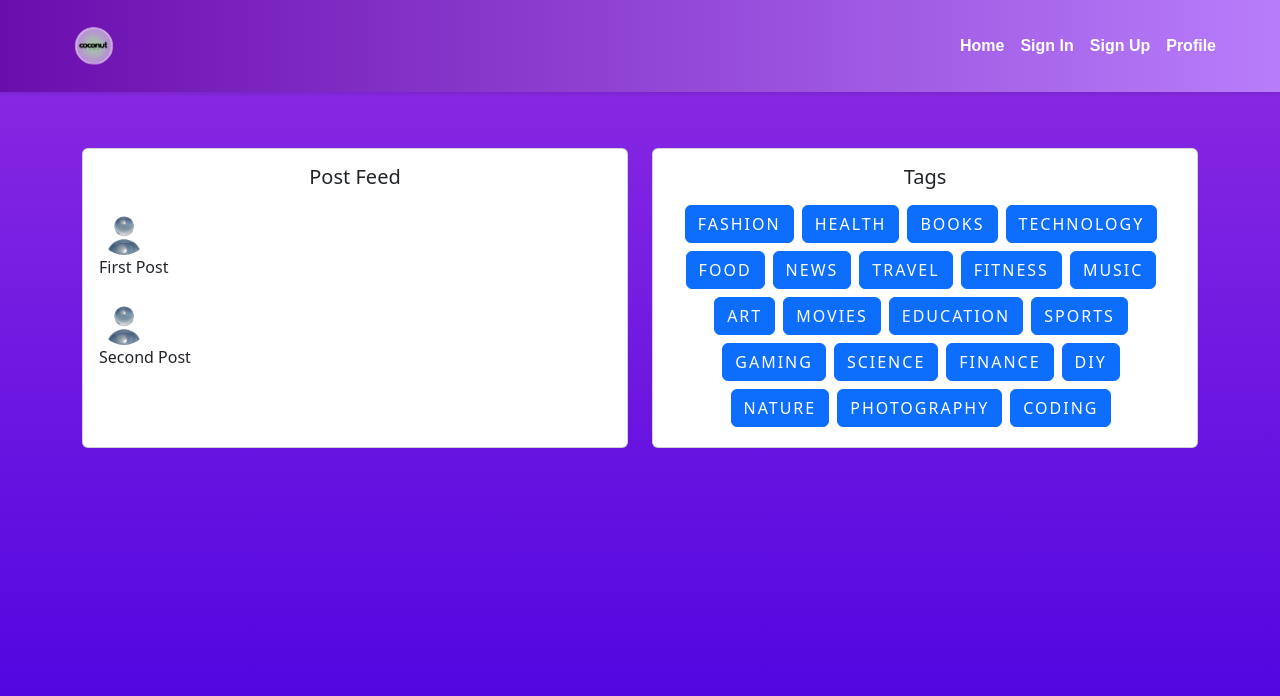
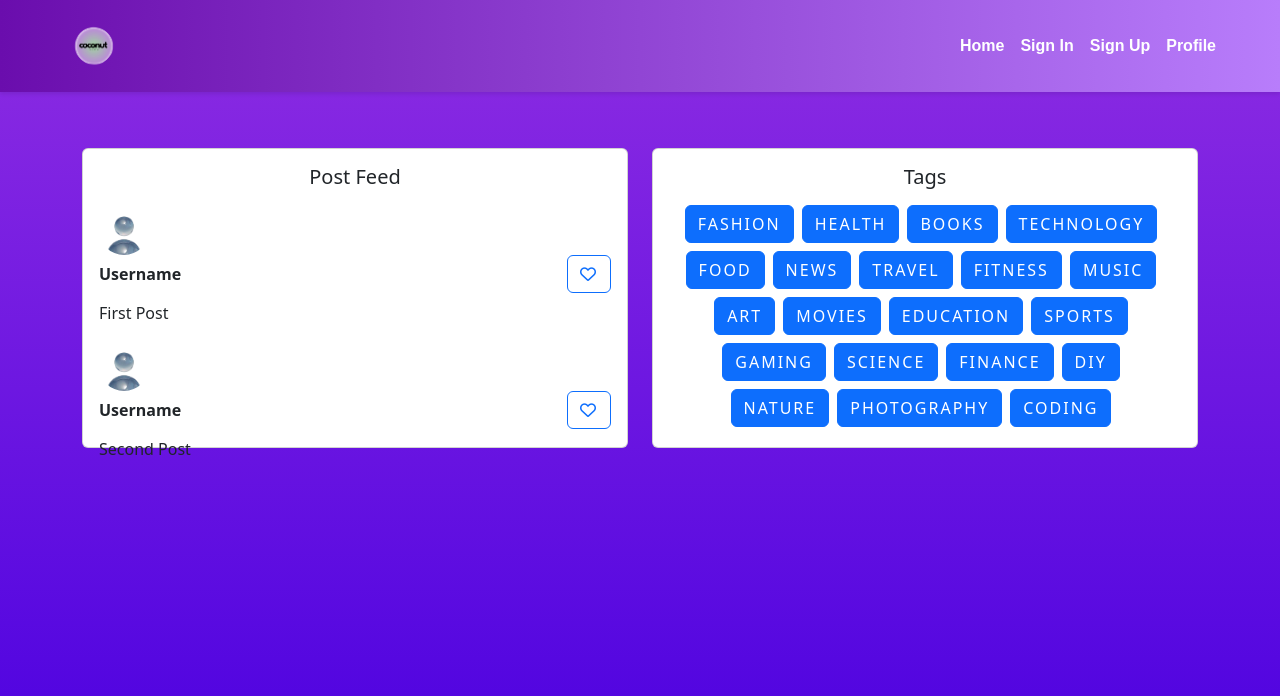
Before and after one commit to EmilijaPaleckyte/React-apollo-stack-SOCIAL_MEDIA, a React (Vite) app in the folder client/: page / in a window 1280 px wide. Shown: the top 696 px of the page. Built offline with nearby package versions, Linux system fonts and the light colour scheme.

Commit message:
reqs better

```diff
--- a/client/src/components/home.jsx
+++ b/client/src/components/home.jsx
@@ -1,5 +1,5 @@
 import "./button.css";
-import "./selected.css"
+import "./selected.css";
 
 import { useContext, useState } from "react";
 
@@ -195,6 +195,11 @@ const profileLink = "/profile";
 
 const PostFeed = () => {
   const { posts } = useContext(PostsContext);
+  const [liked, setLiked] = useState(false); // State to track whether the post is liked
+
+  const handleLikeClick = () => {
+    setLiked(!liked); // Toggle the liked state
+  };
 
   return (
     <div
@@ -213,6 +218,20 @@ const PostFeed = () => {
                   style={{ width: "50px", borderRadius: "50%" }}
                 />
               </a>
+              <div className="d-flex justify-content-between align-items-center mb-2">
+                <span className="fw-bold">Username</span>
+                <button
+                  className="btn btn-outline-primary btn-icon"
+                  onClick={handleLikeClick}
+                >
+                  {/* Use conditional rendering to change the heart icon based on the liked state */}
+                  {liked ? (
+                    <i className="fas fa-heart"></i>
+                  ) : (
+                    <i className="far fa-heart"></i>
+                  )}
+                </button>
+              </div>
               <p>{post}</p>
             </div>
           ))}
@@ -220,6 +239,12 @@ const PostFeed = () => {
       </div>
     </div>
   );
+};
+
+// Prop types for PostFeed component
+PostFeed.propTypes = {
+  setSelectedTag: PropTypes.func.isRequired,
+  selectedTag: PropTypes.string,
 };
 
 const App = () => {
--- a/client/src/components/profile.jsx
+++ b/client/src/components/profile.jsx
@@ -1,24 +1,23 @@
-import { useContext, useEffect, useState } from "react"; // Added useEffect and useState
+import { useContext, useEffect, useState } from "react";
 
 import { PostsContext } from "./postcontext";
-import { useAuth } from "./authcontext"; // Import the useAuth hook
+import { useAuth } from "./authcontext";
 import userPfp from "./assets/userpfp.png";
 
 const UserProfile = () => {
-  const { user } = useAuth(); // Access user object from AuthContext
-  const [username, setUsername] = useState(""); // State to hold the username
+  const { user } = useAuth();
+  const [username, setUsername] = useState("");
 
-  // Use useEffect to update the username when user changes
   useEffect(() => {
     if (user && user.username) {
-      setUsername(user.username); // Set the username if user is logged in
+      setUsername(user.username);
     } else {
-      setUsername(""); // Set username to empty string if user is not logged in
+      setUsername("");
     }
   }, [user]);
 
   const { posts, addPost, editPost, deletePost } = useContext(PostsContext);
-  const likedPosts = ["Liked Post 1", "Liked Post 2"]; // Example static liked posts
+  const likedPosts = ["Liked Post 1", "Liked Post 2"];
 
   const handleAddPost = () => {
     const newPost = prompt("Enter your new post:");
@@ -40,7 +39,6 @@ const UserProfile = () => {
     >
       <div className="container">
         <div className="row justify-content-center">
-          {/* User Profile Section */}
           <section
             className="col-md-12 mb-4 text-center"
             style={{ marginTop: "70px" }}
@@ -53,12 +51,9 @@ const UserProfile = () => {
               />
               <h2 style={{ color: "white", marginBottom: "5px" }}>
                 {username || "Testie"}{" "}
-                {/* Display "Guest" if username is null */}
               </h2>
             </div>
           </section>
-
-          {/* My Posts Section */}
           <section
             className="col-md-6 mb-4"
             style={{ marginTop: "5px", height: "300px" }}
@@ -96,8 +91,6 @@ const UserProfile = () => {
               </div>
             </div>
           </section>
-
-          {/* Liked Posts Section */}
           <section
             className="col-md-6 mb-4"
             style={{ marginTop: "5px", height: "300px" }}
@@ -117,7 +110,6 @@ const UserProfile = () => {
   );
 };
 
-// Remove the username prop from propTypes definition
 UserProfile.propTypes = {};
 
 export default UserProfile;
```
Also changed, not shown: 1 other file (tests, documents, lock files or other folders).
